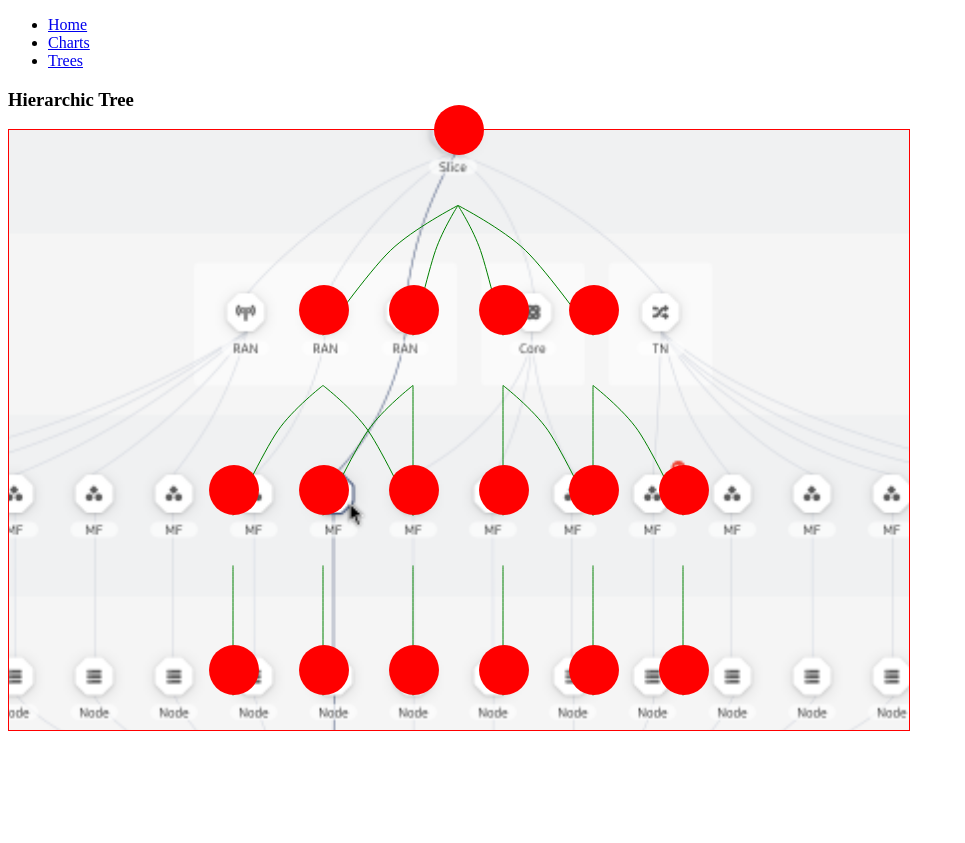
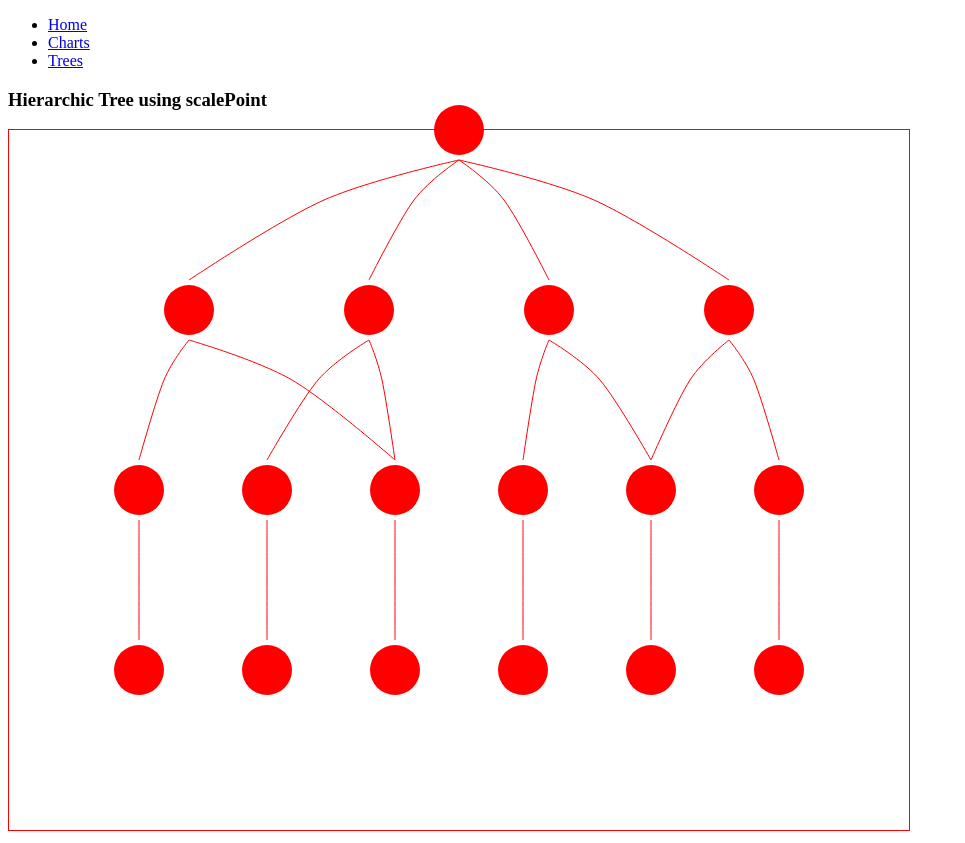
Before and after one commit to anreut/data-visualization, a React app: page /trees in a window 1280 px wide. Shown: the whole page, without its empty margins (0-965 px from the left). Before the commit the page ends 800 px from the top, so only its background shows below. Built offline with nearby package versions, Linux system fonts and the light colour scheme; the HTML template or start-up script is replaced by a standard one.

Commit message:
fix trees compatibility

```diff
--- a/src/components/HierarchicTree/HierarchicTree.js
+++ b/src/components/HierarchicTree/HierarchicTree.js
@@ -212,17 +212,11 @@ const hierarchicTree = () => {
     };
 
     svg.append('g').call(renderNodes).call(renderLines);
-
-    // center line
-    // svg
-    //   .append('path')
-    //   .attr('d', `M 450 0 L 450 500`)
-    //   .attr('stroke', 'black');
   });
 
   return (
     <div ref={canvas}>
-      <h3>Hierarchic Tree</h3>
+      <h3>Custom Hierarchic Tree</h3>
     </div>
   );
 };
--- a/src/components/HierarchicTree/HierarchicTree.scss
+++ b/src/components/HierarchicTree/HierarchicTree.scss
@@ -1,4 +1,4 @@
-#hierarchic-tree {
-    background: url('./bg.png') -220px -80px no-repeat;
-    background-size: 150% auto;
-}
+// #hierarchic-tree {
+//     background: url('./bg.png') -220px -80px no-repeat;
+//     background-size: 150% auto;
+// }
--- a/src/components/nonHierarchicTree/nonHierarchicTree.js
+++ b/src/components/nonHierarchicTree/nonHierarchicTree.js
@@ -212,7 +212,7 @@ const nonHierarchicTree = () => {
 
   return (
     <div ref={canvas}>
-      <h3>Nonhierarchic Tree</h3>
+      <h3>Hierarchic Tree using scalePoint</h3>
     </div>
   );
 };
--- a/src/components/nonHierarchicTree/nonHierarchicTree.scss
+++ b/src/components/nonHierarchicTree/nonHierarchicTree.scss
@@ -1,4 +1,4 @@
-#non-hierarchic-tree {
-    background: url('./bg.png') -220px -80px no-repeat;
-    background-size: 160% auto;
-}
+// #non-hierarchic-tree {
+//     background: url('./bg.png') -220px -80px no-repeat;
+//     background-size: 160% auto;
+// }
--- a/src/pages/TreesPage/TreesPage.js
+++ b/src/pages/TreesPage/TreesPage.js
@@ -7,12 +7,12 @@ const TreesPage = () => {
   return (
     <div>
       <Navigation />
+      {/* <div>
+        <HierarchicTree />
+      </div> */}
       <div>
-        <HierarchicTree />
+        <NonHierarchicTree />
       </div>
-      {/* <div>
-        <NonHierarchicTree />
-      </div> */}
     </div>
   );
 };
```
